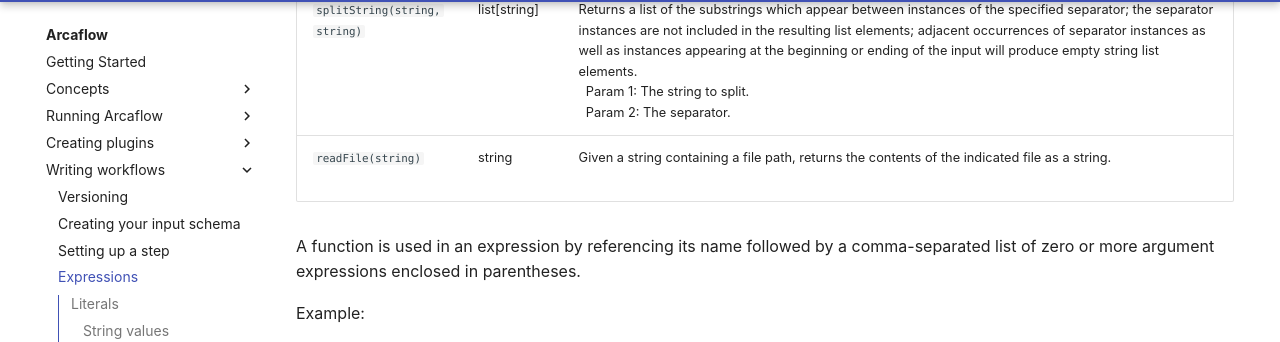
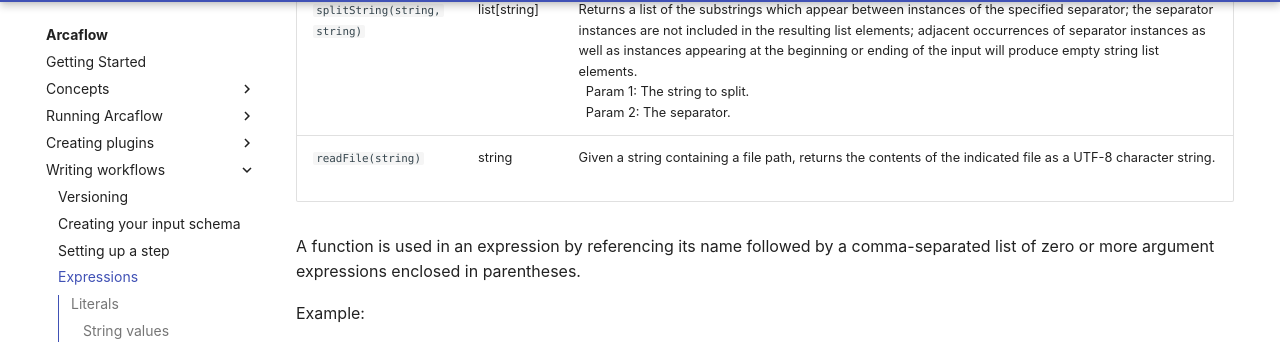
Before and after one commit to arcalot/arcalot.github.io, an MkDocs documentation site: the page built from docs/arcaflow/workflows/expressions.md, in a window 1280 px wide and 900 px high, scrolled down 7807 px. Shown: the part 110-452 px from the top of the window. Built offline with MkDocs 1.6.1 and Material for MkDocs 9.7.7, drawn with Linux system fonts in a browser that asks for light colours; comment, search, counter and statistics services are not loaded.

Commit message:
add type

```diff
--- a/docs/arcaflow/workflows/expressions.md
+++ b/docs/arcaflow/workflows/expressions.md
@@ -260,7 +260,7 @@
 | `toLower(string)`                                | string       | Returns the input with Unicode letters mapped to their lower case.                                                                                                                                                                                                                                                                                                                                                                                                                             |
 | `toUpper(string)`                                | string       | Returns the input with Unicode letters mapped to their upper case.                                                                                                                                                                                                                                                                                                                                                                                                                             |
 | `splitString(string, string)`                    | list[string] | Returns a list of the substrings which appear between instances of the specified separator; the separator instances are not included in the resulting list elements; adjacent occurrences of separator instances as well as instances appearing at the beginning or ending of the input will produce empty string list elements.<br>&nbsp; Param 1: The string to split.<br>&nbsp; Param 2: The separator.                                                                                     |
-| `readFile(string)`                    | string | Given a string containing a file path, returns the contents of the indicated file as a string.<br>&nbsp;                                                                                     |
+| `readFile(string)`                    | string | Given a string containing a file path, returns the contents of the indicated file as a UTF-8 character string.<br>&nbsp;                                                                                     |
 
 A function is used in an expression by referencing its name followed by a comma-separated list of zero or more argument
 expressions enclosed in parentheses.
```
